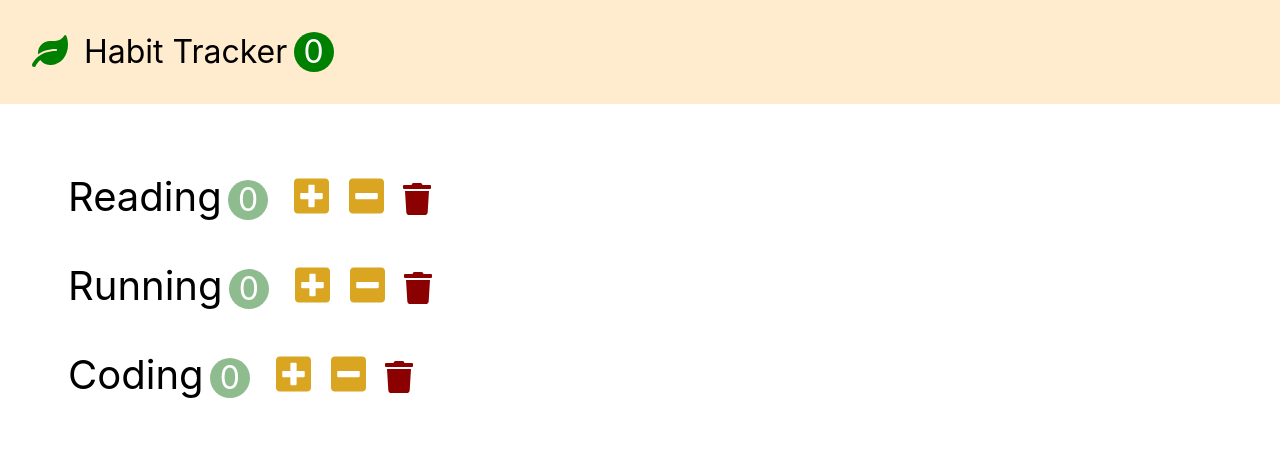
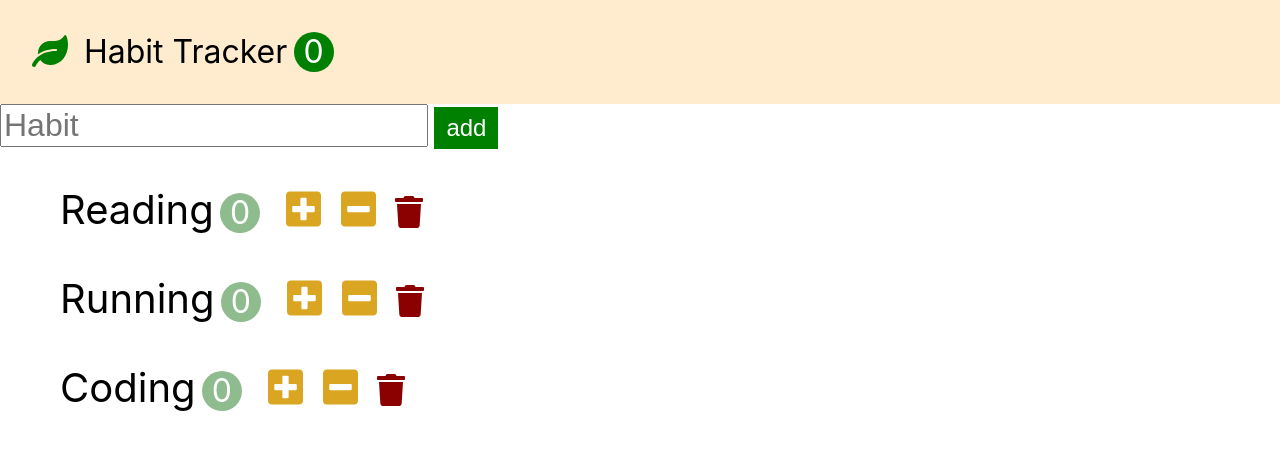
Before and after one commit to smshack/habit-tracker, a React (Create React App) app: page / in a window 1280 px wide. Shown: the top 450 px of the page. Built offline with nearby package versions, Linux system fonts and the light colour scheme.

Commit message:
add form 만들기 Refs 사용

```diff
--- /dev/null
+++ b/src/components/habitAddForm.jsx
@@ -0,0 +1,22 @@
+import React, { Component } from 'react';
+
+class HabitAddForm extends Component {
+    inputRef = React.createRef();
+    onSubmit = event => {
+        // 페이지가 리로딩 되는것을 막음
+        event.preventDefault();
+        console.log(this.inputRef.current.value)
+        const name = this.inputRef.current.value;
+        name && this.props.onAdd(name)
+    }
+    render() {
+        return (
+            <form className='add-form' onSubmit={this.onSubmit} >
+                <input ref={this.inputRef} type="text" className="add-input" placeholder='Habit' />
+                <button className="add-button">add</button>
+            </form>
+        );
+    }
+}
+
+export default HabitAddForm;
--- a/src/components/habits.jsx
+++ b/src/components/habits.jsx
@@ -1,10 +1,15 @@
 import React, { Component } from 'react';
 import Habit from './habit';
+import HabitAddForm from './habitAddForm';
 
 class Habits extends Component {
+  handleAdd = name =>{
+    this.props.onAdd(name)
+  }
   render() {
     return (
-      <div className="habits">
+      <>
+      <HabitAddForm onAdd={this.handleAdd}/>
         <ul>
           {this.props.habits.map(habit => (
             <Habit
@@ -16,7 +21,7 @@
             />
           ))}
         </ul>
-      </div>
+      </>
     );
   }
 }
```
Also changed, not shown: src/components/navbar.jsx (indentation only).
